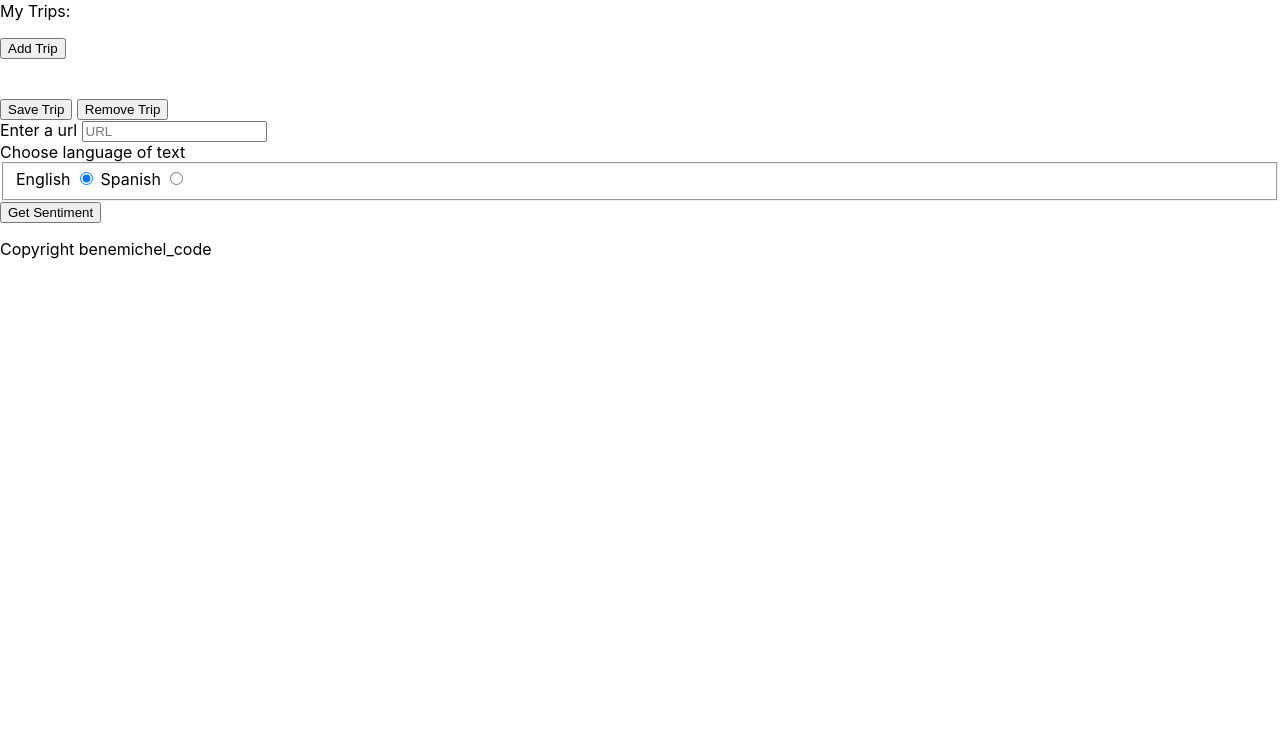
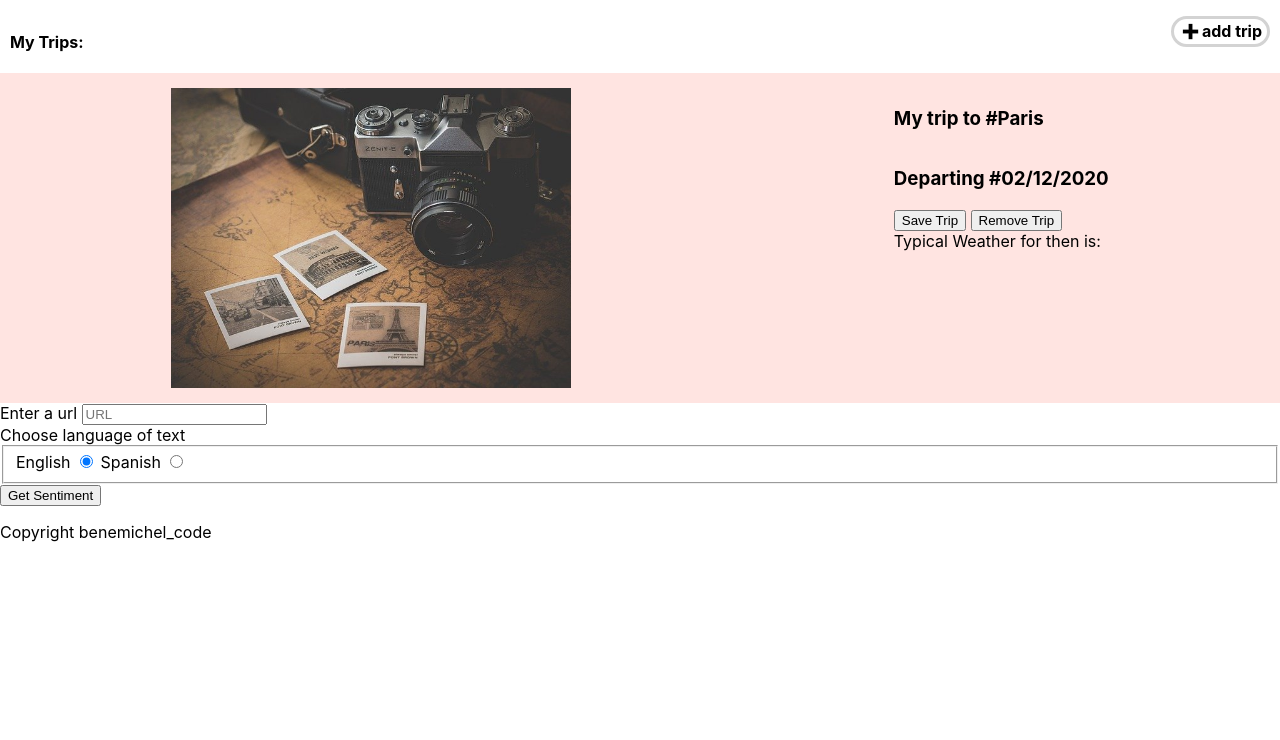
Before and after one commit to benemichel/udacity_frontend_capstone_project, a website built with webpack: page src/client/views/index.html in a window 1280 px wide. Shown: the part 81-821 px from the top of the page. After the commit the page ends 800 px from the top, so only its background shows below. Built offline with nearby package versions, Linux system fonts and the light colour scheme.

Commit message:
first card

```diff
--- a/src/client/styles/card.scss
+++ b/src/client/styles/card.scss
@@ -0,0 +1,35 @@
+.next_trip_card {
+  display: flex;
+  justify-content: space-around ;
+  background: mistyrose;
+  padding: 15px 10px;
+
+  .trip__info {
+    display: flex;
+    flex-direction: column;
+    align-items: start;
+  }
+
+  .trip__image {
+    max-width: 400px;
+
+  }
+
+  .trip__title {
+
+  }
+
+  .trip__action {
+
+  }
+
+  .trip__content {
+
+  }
+
+
+}
+
+.trip_wx__header {
+
+}
--- a/src/client/styles/header.scss
+++ b/src/client/styles/header.scss
@@ -0,0 +1,8 @@
+.title {
+
+  padding: 5px 15px;
+
+  h1 {
+    font-weight: normal;
+  }
+}
--- a/src/client/styles/style.scss
+++ b/src/client/styles/style.scss
@@ -4,3 +4,33 @@ body {
   min-height: 100vh;
   margin: 0;
 }
+
+
+.add_trip {
+  display: flex;
+  justify-content: space-between;
+  padding: 5px 10px;
+
+  .add_trip__text {
+    font-weight: bold;
+  }
+
+  .add_trip__button {
+    display: flex;
+    justify-content: space-between;
+    align-items: center;
+    border: solid;
+    border-radius: 20px;
+    border-color: lightgrey;
+    max-height: 25px;
+    box-shadow: none;
+    cursor: pointer;
+    text-transform: lowercase;
+    padding: 0 5px;
+    font-weight: bold;
+  }
+
+  .add_trip__icon {
+    max-height: 23px;
+  }
+}
--- a/src/client/views/index.html
+++ b/src/client/views/index.html
@@ -16,26 +16,52 @@
 <main>
     <section class="add_trip">
         <p class="add_trip__text">My Trips:</p>
-        <button class="add_trip_button">Add Trip</button>
+        <div class="add_trip__button">
+            <img class="add_trip__icon" src="/src/client/media/plus-thick.png" alt="add trip"/>
+            Add Trip
+        </div>
     </section>
     <section class="next_trip">
         <div class="next_trip_card">
-            <img class="trip__image" src="" alt="" />
-            <h3 class="trip__title"></h3>
+            <img class="trip__image" src="/src/client/media/placeholder.jpg" alt="" />
+            <div class="trip__info">
+                <h3 class="trip__title">
+                    <span>My trip to</span>
+                    <span class="destination_name">#Paris</span>
+                </h3>
+                <h3>
+                    <span>Departing</span>
+                    <span>#02/12/2020</span>
+                </h3>
                 <div class="trip__action">
                     <button class="save_trip">Save Trip</button>
                     <button class="remove_trip">Remove Trip</button>
                 </div>
                 <div class="trip__content">
-                <div class="trip_wx">
-                    <div class="trip_wx__header"></div>
-                    <div class="trip_wx__header"></div>
+                    <div class="trip_time">
+                        <div class="trip_time__till">
+                        </div>
+                        <div class="trip_time__duration">
 
                         </div>
-                <div class="trip_time">
-                    <div class="trip_time__till"></div>
-                    <div class="trip_time__duration"></div>
 
+                    </div>
+
+                    <div class="trip_wx">
+                        <div class="trip_wx__header">
+                            Typical Weather for then is:
+                        </div>
+                        <div class="trip_wx__temp">
+
+                        </div>
+                        <div class="trip_wx__icon">
+
+                        </div>
+                        <div class="trip_wx__description">
+
+                        </div>
+
+                    </div>
                 </div>
             </div>
         </div>
```
Also changed, not shown: src/client/media/placeholder.jpg (added), src/client/media/plus-thick.png (added). Lines whose indentation alone changed are shown as unchanged.
